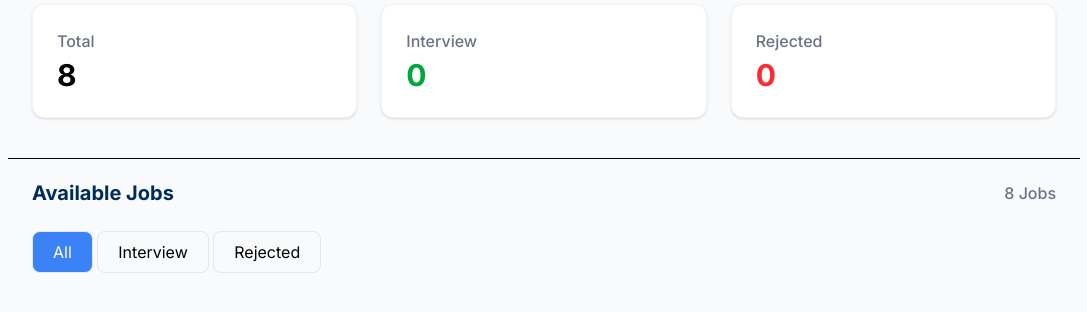
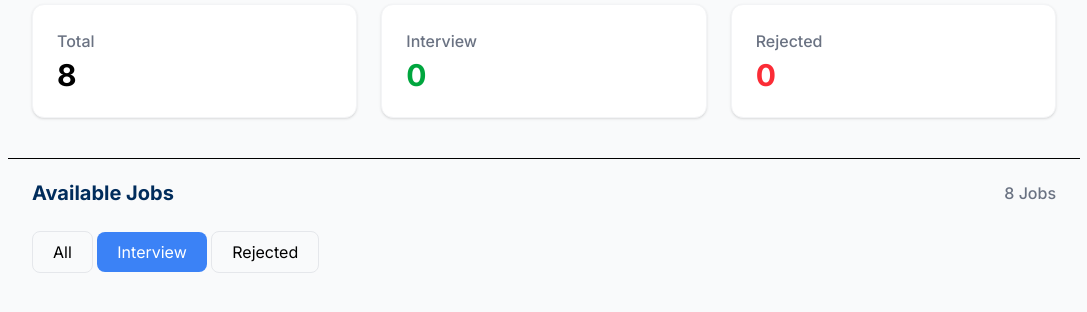
Before and after one commit to JohirulIslamHimel/Job-Application-Tracker, a plain HTML site: page index.html in a window 1280 px wide. Both pictures are taken after a click on the button "Interview". Shown: the part 92-404 px from the top of the page, without its empty margins (96-1183 px from the left). Drawn offline with nearby package versions, Linux system fonts and the light colour scheme.

Commit message:
implement tab filtering and active button styling

```diff
--- a/index.html
+++ b/index.html
@@ -83,19 +83,19 @@
         <!-- buttons -->
         <div class="mb-4">
           <button
-            class="bg-[#3B82F6] text-white border border-gray-200 rounded-lg px-5 py-2"
+            class="bg-[#3B82F6] text-white border border-gray-200 rounded-lg px-5 py-2 cursor-pointer"
             id="all-btn"
           >
             All
           </button>
           <button
-            class="border border-gray-200 rounded-lg px-5 py-2"
+            class="border border-gray-200 rounded-lg px-5 py-2 cursor-pointer"
             id="interview-btn"
           >
             Interview
           </button>
           <button
-            class="border border-gray-200 rounded-lg px-5 py-2"
+            class="border border-gray-200 rounded-lg px-5 py-2 cursor-pointer"
             id="rejected-btn"
           >
             Rejected
--- a/script.js
+++ b/script.js
@@ -99,3 +99,13 @@ rejectedTabBtn.addEventListener("click", function () {
   filterCards("REJECTED");
   updateTabStyle(rejectedTabBtn);
 });
+
+function updateTabStyle(activeBtn) {
+  const tabs = [allBtn, interviewTabBtn, rejectedTabBtn];
+  for (const btn of tabs) {
+    btn.classList.remove("bg-[#3B82F6]", "text-white");
+    btn.classList.add("border", "border-gray-200");
+  }
+  activeBtn.classList.add("bg-[#3B82F6]", "text-white");
+  activeBtn.classList.remove("border", "border-gray-200");
+}
```
